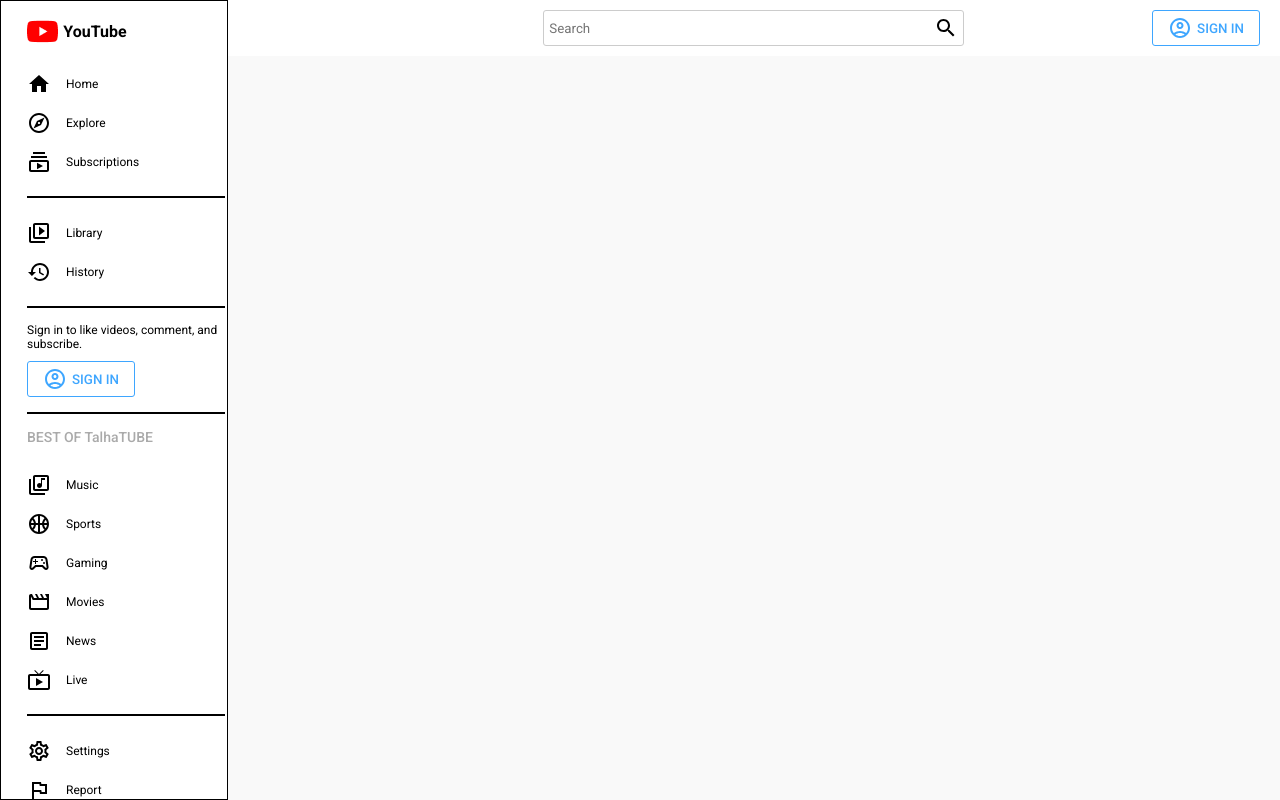
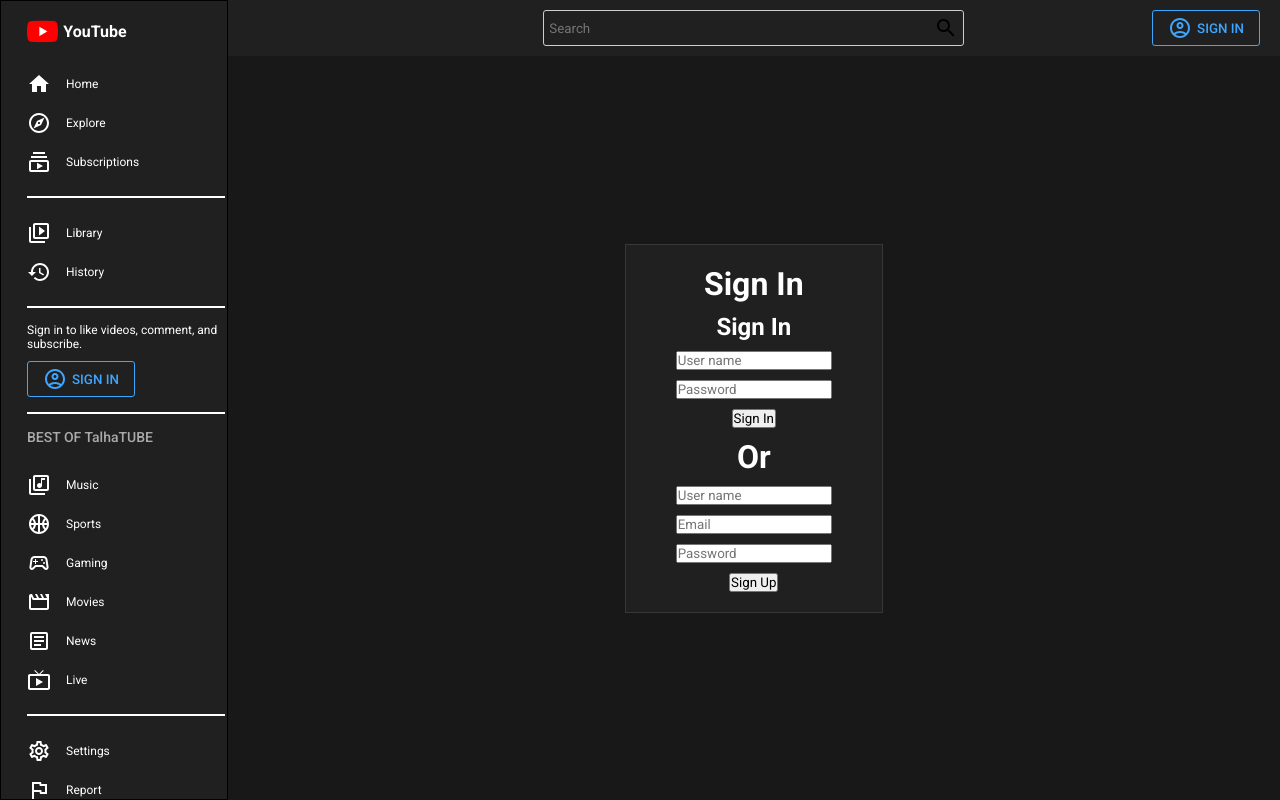
Before and after one commit to talhaunas1/YouTube-clone, a React (Create React App) app: page /signin in a window 1280 px wide. Built offline with nearby package versions, Linux system fonts and the light colour scheme.

Commit message:
styling signup page

```diff
--- a/src/App.js
+++ b/src/App.js
@@ -7,7 +7,7 @@ import { BrowserRouter } from "react-router-dom";
 import Routes from "./routes/Routes";
 
 function App() {
-  const [darkMode, setDarkMode] = useState(false);
+  const [darkMode, setDarkMode] = useState(true);
 
   return (
     <ThemeProvider theme={darkMode ? darkTheme : lightTheme}>
--- a/src/component/menu/Menu.js
+++ b/src/component/menu/Menu.js
@@ -1,5 +1,5 @@
 import React from "react";
-import styled from "styled-components";
+import styled, { ThemeContext } from "styled-components";
 import Youtube from "../../img/logo.png";
 import HomeIcon from "@mui/icons-material/Home";
 import ExploreOutlinedIcon from "@mui/icons-material/ExploreOutlined";
@@ -54,12 +54,12 @@ function Menu({ darkMode, setDarkMode }) {
         <Hr />
         <Login>
           Sign in to like videos, comment, and subscribe.
-          {/* <Link to="signin" style={{textDecoration:"none"}}> */}
+          <Link to="signin" style={{textDecoration:"none"}}>
           <Button>
             <AccountCircleOutlinedIcon />
             SIGN IN
           </Button>
-          {/* </Link> */}
+          </Link>
         </Login>
         <Hr />
         <Title>BEST OF TalhaTUBE</Title>
@@ -146,6 +146,10 @@ const Item = styled.div`
   gap: 15px;
   cursor: pointer;
   padding: 7.5px 0px;
+
+  &:hover{
+    background-color: ${({theme})=>theme.soft};
+  }
 `;
 const Hr = styled.hr`
   margin: 15px 0px;
--- a/src/component/navBar/Navbar.js
+++ b/src/component/navBar/Navbar.js
@@ -2,7 +2,7 @@ import React from 'react'
 import styled from 'styled-components'
 import AccountCircleOutlinedIcon from "@mui/icons-material/AccountCircleOutlined";
 import SearchOutlinedIcon from "@mui/icons-material/SearchOutlined";
-
+import { Link } from "react-router-dom";
 
 function Navbar() {
   return (
@@ -12,11 +12,12 @@ function Navbar() {
             <Input  placeholder='Search'/>
             <SearchOutlinedIcon/>
             </Search>
-
+            <Link to='signin' style={{textDecoration:'none'}}>
             <Button>
               <AccountCircleOutlinedIcon />
               SIGN IN
             </Button>
+            </Link>
         </Wrapper>
     </Container>
   )
--- /dev/null
+++ b/src/pages/SignIn.js
@@ -0,0 +1,52 @@
+import React from 'react'
+import styled from 'styled-components'
+
+const SignIn = () => {
+  return (
+    <Container>
+        <Wrapper>
+            <Title>Sign In</Title>
+            <SubTitle>Sign In</SubTitle>
+            <Input placeholder='User name' />
+            <Input type='password' placeholder='Password' />
+            <Button>Sign In</Button>
+            <Title>Or</Title>
+            <Input  placeholder='User name'/>
+            <Input  placeholder='Email'/>
+            <Input type='password' placeholder='Password' />
+            <Button>Sign Up</Button>
+        </Wrapper>
+    </Container>
+  )
+}
+
+const Container = styled.div`
+display: flex;
+align-items:center ;
+justify-content:center ;
+height:calc(100vh - 100px) ;
+color:${({ theme }) => theme.text };
+/* background-color:red ; */
+`
+const Wrapper = styled.div`
+display: flex;
+align-items:center ;
+flex-direction:column ;
+background-color:${({ theme }) => theme.bgLighter };
+border: 1px solid ${({ theme }) => theme.soft };
+padding: 20px 50px;
+gap: 10px;
+`
+const Title = styled.h1`
+
+`
+const SubTitle = styled.h2`
+
+`
+const Input = styled.input`
+
+`
+const Button = styled.button`
+
+`
+export default SignIn
--- a/src/routes/Routes.js
+++ b/src/routes/Routes.js
@@ -3,6 +3,7 @@ import { BrowserRouter, Routes as Router, Route } from "react-router-dom";
 // import Home from '../pages/Home';
 import Video from '../pages/Video';
 import Home from '../pages/Home';
+import SignIn from '../pages/SignIn';
 
 
 
@@ -12,6 +13,7 @@ const Routes = () => {
     <Router>
         <Route path="/">
             <Route index element={<Home/>}/>
+            <Route path='signin' element={<SignIn/>}/>
             <Route path="video">
                 <Route path=":id" element={<Video/>}/>
             </Route>
```
